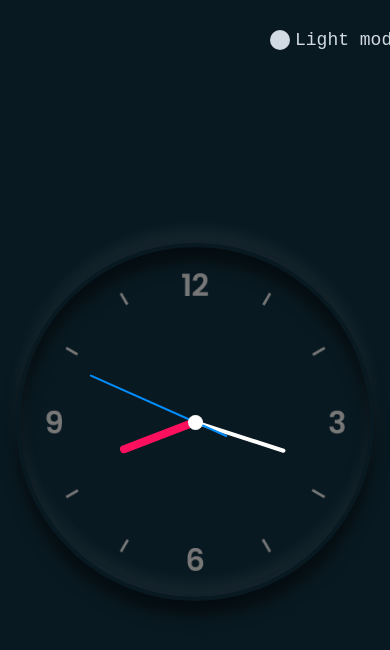
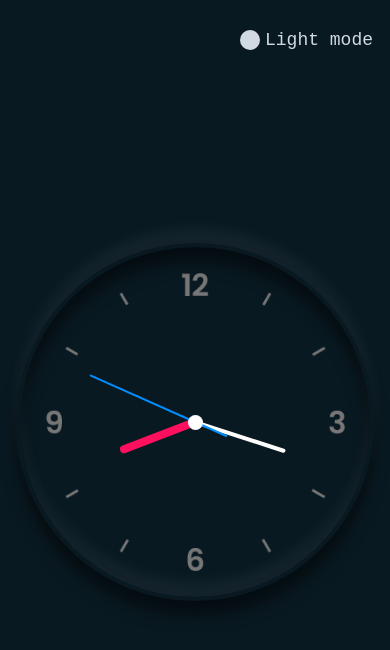
Before and after one commit to kofatol/clock, a React (Create React App) app: page / in a window 390 px wide. Shown: the top 650 px of the page. Built offline with nearby package versions, Linux system fonts and the light colour scheme.

Commit message:
ThemeSwitcher css styles fix

```diff
--- a/src/components/ThemeSwitcher/ThemeSwitcher.scss
+++ b/src/components/ThemeSwitcher/ThemeSwitcher.scss
@@ -14,7 +14,7 @@
   align-items: center;
 
   @media (max-width: 480px) {
-    right: 100px;
+    right: 130px;
   }
 
   &__text {
```
